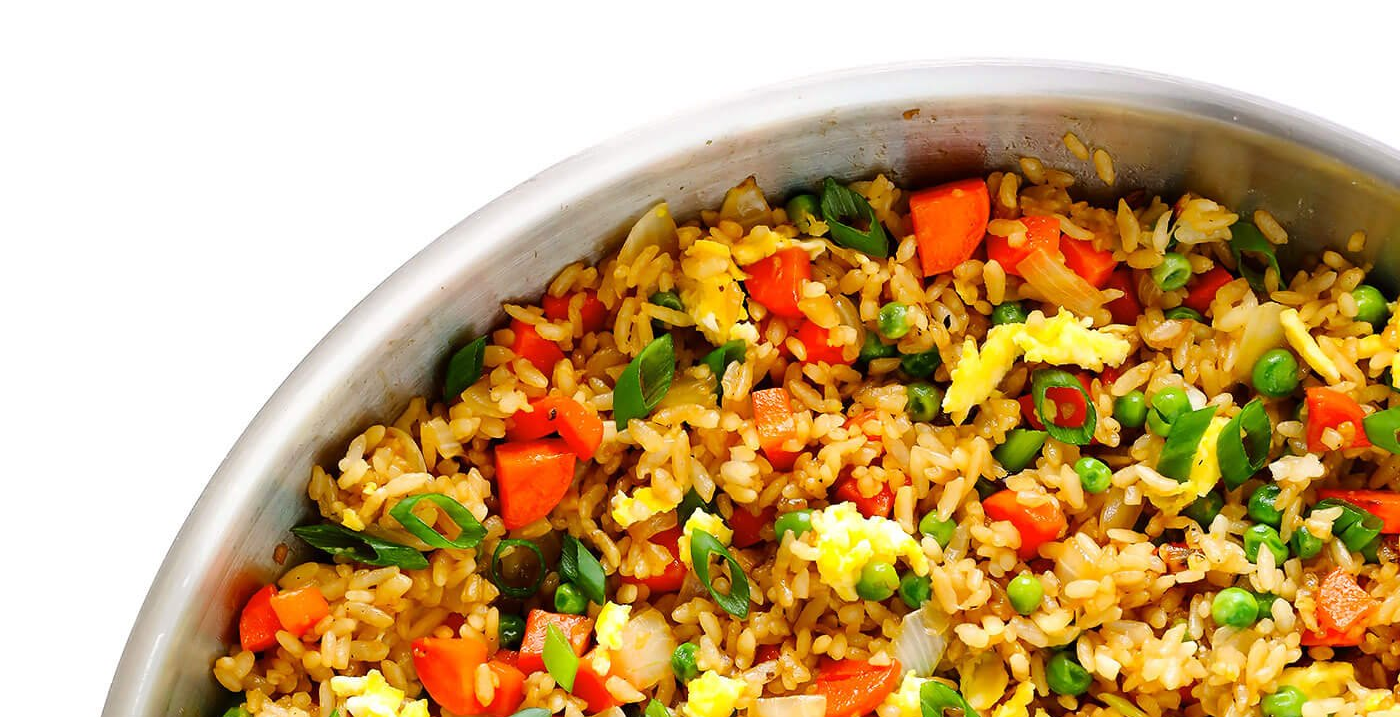
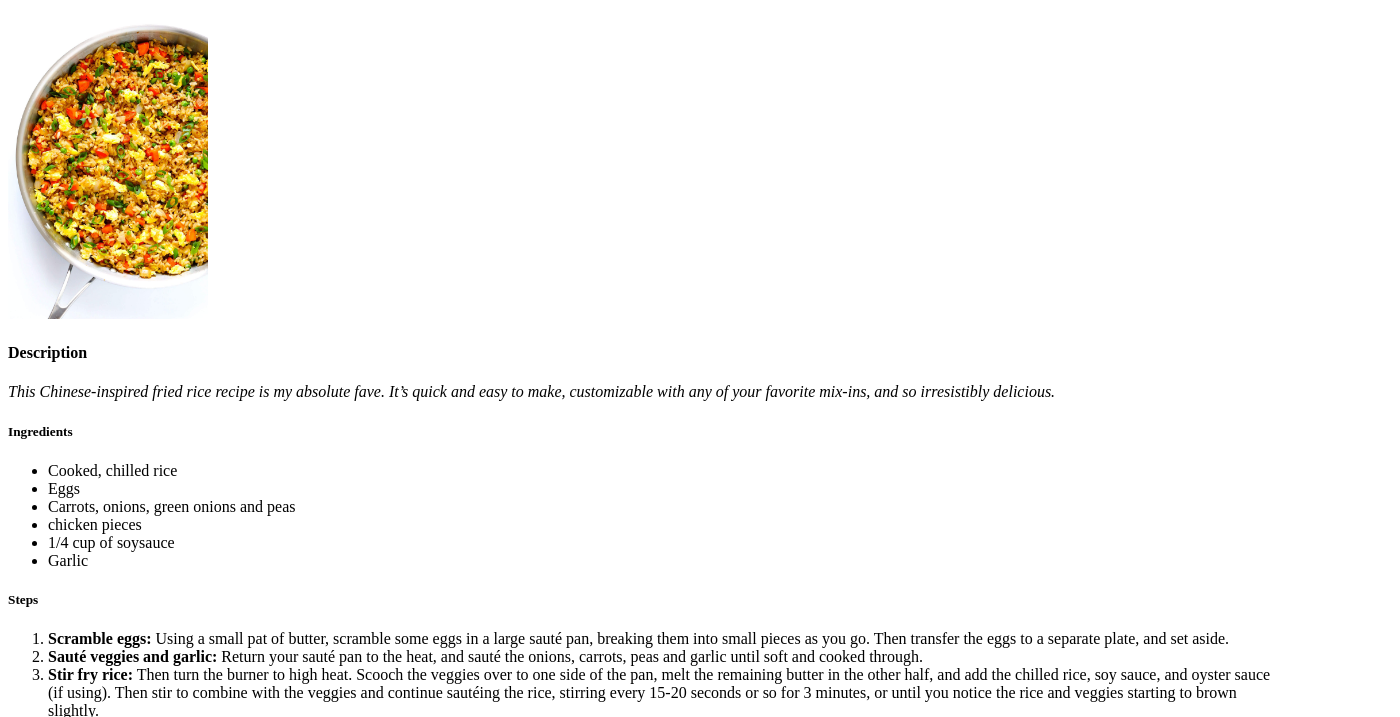
Before and after one commit to musangi/odin-recipes, a plain HTML site: page recipes/rice.html in a window 1280 px wide. Shown: the part 61-778 px from the top of the page, 1400 px wide, since content can reach past the window. Drawn offline with Linux system fonts and the light colour scheme.

Commit message:
image size styling to 450px by 300px

```diff
--- a/recipes/rice.html
+++ b/recipes/rice.html
@@ -7,7 +7,7 @@
 </head>
 <body>
     <h1>Fried Rice</h1>
-    <img src="fried rice.jpg" alt="fried rice in a bowl">
+    <img style="max-width: 450px; max-height: 300px;"  src="fried rice.jpg" alt="fried rice in a bowl">
     <h4>Description</h4>
     <p><em>This Chinese-inspired fried rice recipe is my absolute fave. It’s quick and easy to make, customizable with any of your favorite mix-ins, and so irresistibly delicious.</em></p>
 
```
